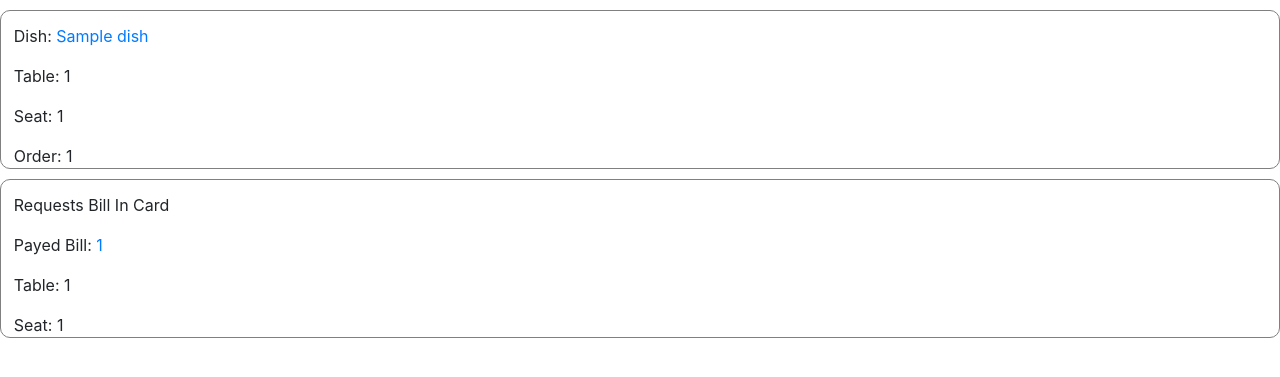
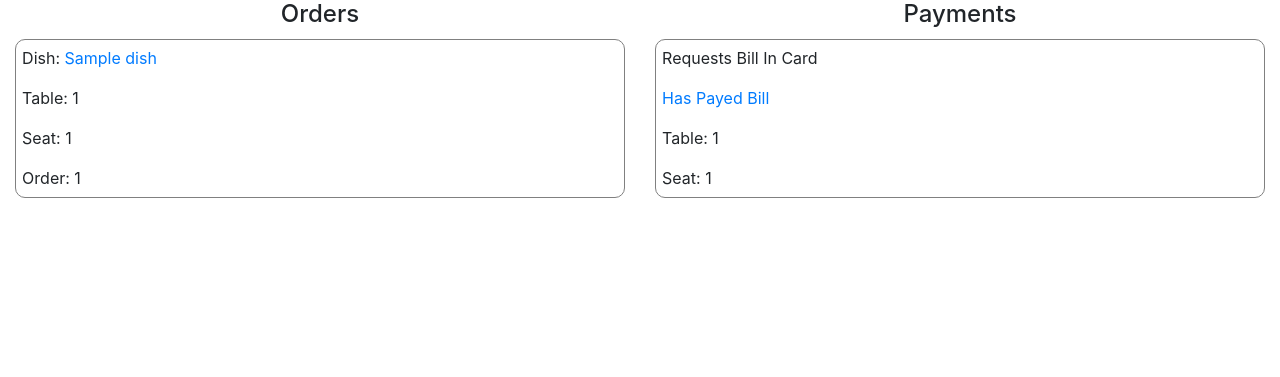
Before and after one commit to pabloare/campsite, a Django app: page /runner/home/update/1/1 in a window 1280 px wide. Shown: the top 377 px of the page. Run offline with Django 3.2, Linux system fonts and the light colour scheme; tables that the repository leaves empty hold one stand-in row (values such as "Sample post"); some libraries are stand-ins or nearby versions.

Commit message:
reversed rendering

```diff
--- a/chef/orders.py
+++ b/chef/orders.py
@@ -12,7 +12,7 @@ def render_orders(request, chef_id, res_id):
     # add_order = Join(chef=chef, dish=dish)
     # add_order.save()
     # only display dishes that have not been finished
-    joins = Join.objects.filter(chef=chef, ready=False)
+    joins = Join.objects.filter(chef=chef, ready=False).reverse()
     return render(request, 'chef-orders.html', {'chef': chef, 'res': res_id, 'joins': joins})
 
 
--- a/runner/orders.py
+++ b/runner/orders.py
@@ -14,8 +14,8 @@ def render_orders(request, runner_id, res_id):
     # add_order = Join(chef=chef, dish=dish)
     # add_order.save()
     # only display dishes that have  been finished
-    joins = Join.objects.filter(restaurant=res, ready=True)
-    orders = Order.objects.filter(restaurant=res)
+    joins = Join.objects.filter(restaurant=res, ready=True).reverse()
+    orders = Order.objects.filter(restaurant=res).reverse()
     return render(request, 'runner-orders.html', {'runner': runner, 'res': res_id, 'joins': joins, 'orders': orders})
 
 
--- a/runner/templates/runner-orders.html
+++ b/runner/templates/runner-orders.html
@@ -5,6 +5,10 @@
 
 {% endblock %}
 {% block body %}
+<div class="container-fluid">
+  <div class="row">
+    <div class="col-6">
+      <h4 class="text-center">Orders</h4>
   {% for join in joins %}
   <div class="order_div">
     <p>Dish:  <a href="/runner/home/{{ runner.runner_id }}/{{ join.id }}/{{ join.restaurant.id }}">{{ join.dish }} </a> </p>
@@ -18,6 +22,9 @@
       {% endif %}
   </div>
   {% endfor %}
+</div>
+<div class="col-6">
+  <h4 class="text-center">Payments</h4>
   {% for order in orders%}
   {% if order.payment.wants_to_pay %}
   <div class="order_div">
@@ -26,10 +33,14 @@
     {% else %}
     <p>Needs change for: {{ order.payment.change_if_cash }} </p>
     {% endif %}
-    <p>Payed Bill:  <a href="/runner/home/pay/{{ runner.runner_id }}/{{ order.restaurant.id }}/{{ order.id }}">{{ order.id }} </a> </p>
+    <p><a href="/runner/home/pay/{{ runner.runner_id }}/{{ order.restaurant.id }}/{{ order.id }}">Has Payed Bill</a> </p>
     <p>Table: {{ order.seat.table }}</p>
     <p>Seat: {{ order.seat }}</p>
   </div>
+
   {% endif %}
 {% endfor %}
+</div>
+</div>
+</div>
 {% endblock %}
--- a/user/static/user-style.css
+++ b/user/static/user-style.css
@@ -1,7 +1,4 @@
-html {
-  overflow: hidden;
-  background-size: cover;
-}
+
 
 .dropdown-content {
     max-height: 120px;
```
